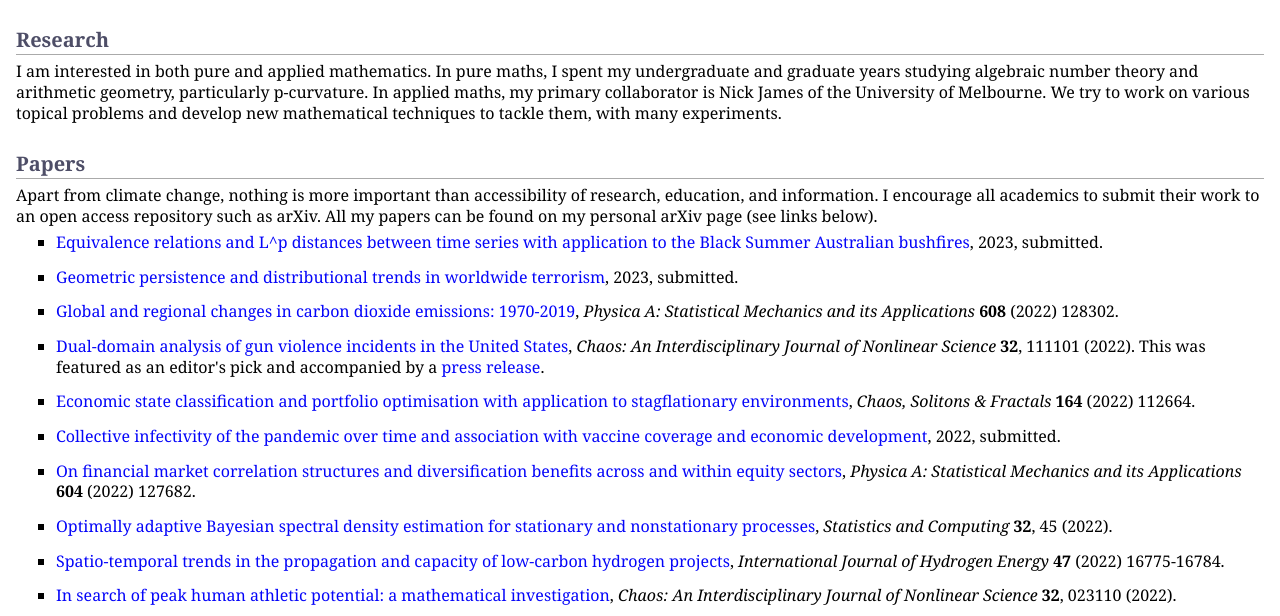
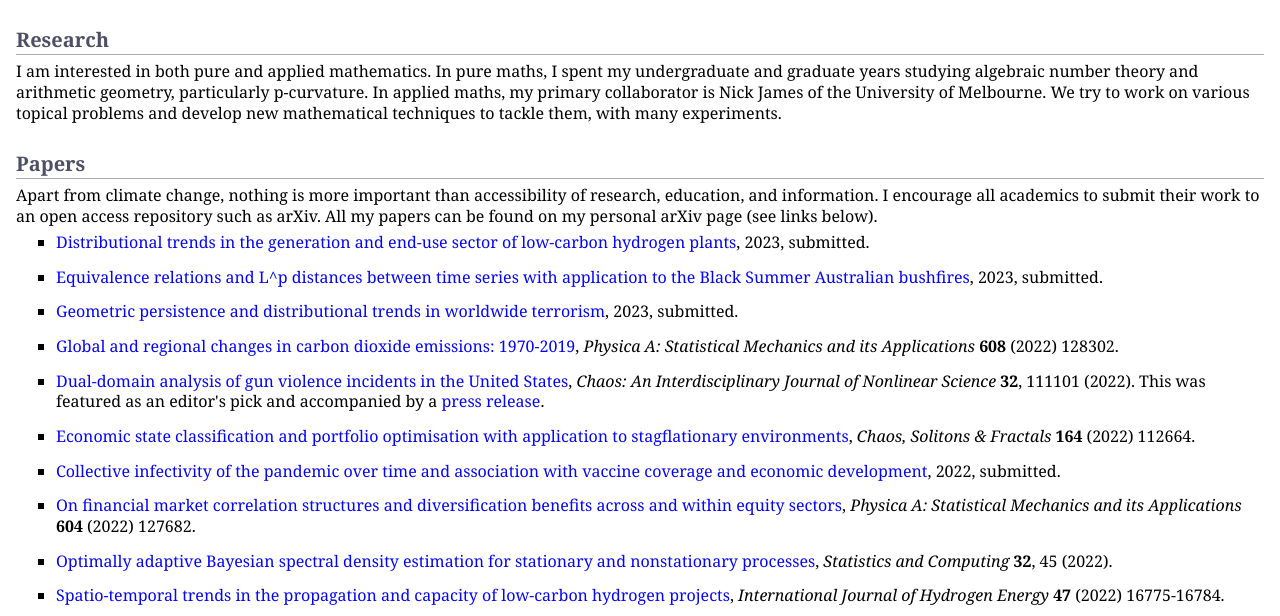
Before and after one commit to MaxMenzies/maxmenzies.com, a Jekyll site: the page index.html, which Jekyll copies as it is, in a window 1280 px wide and 900 px high, cut to the strip 284-900 px from the top of the window. Built offline with Jekyll 4.4.1, drawn with Linux system fonts in a browser that asks for light colours.

Commit message:
Update index.html

```diff
--- a/index.html
+++ b/index.html
@@ -39,6 +39,10 @@
 <p>I am interested in both pure and applied mathematics. In pure maths, I spent my undergraduate and graduate years studying algebraic number theory and arithmetic geometry, particularly p-curvature. In applied maths, my primary collaborator is Nick James of the University of Melbourne. We try to work on various topical problems and develop new mathematical techniques to tackle them, with many experiments.</p>
 <h2>Papers</h2>
 <p>Apart from climate change, nothing is more important than accessibility of research, education, and information. I encourage all academics to submit their work to an open access repository such as arXiv. All my papers can be found on my personal arXiv page (see links below). </p>
+<ul>
+<li><p><a href="https://arxiv.org/abs/2301.08457">Distributional trends in the generation and end-use sector of low-carbon hydrogen plants</a>, 2023, submitted.</p>
+</li>
+</ul>
 <ul>
 <li><p><a href="https://arxiv.org/abs/2002.02592">Equivalence relations and L^p distances between time series with application to the Black Summer Australian bushfires</a>, 2023, submitted.</p>
 </li>
```
